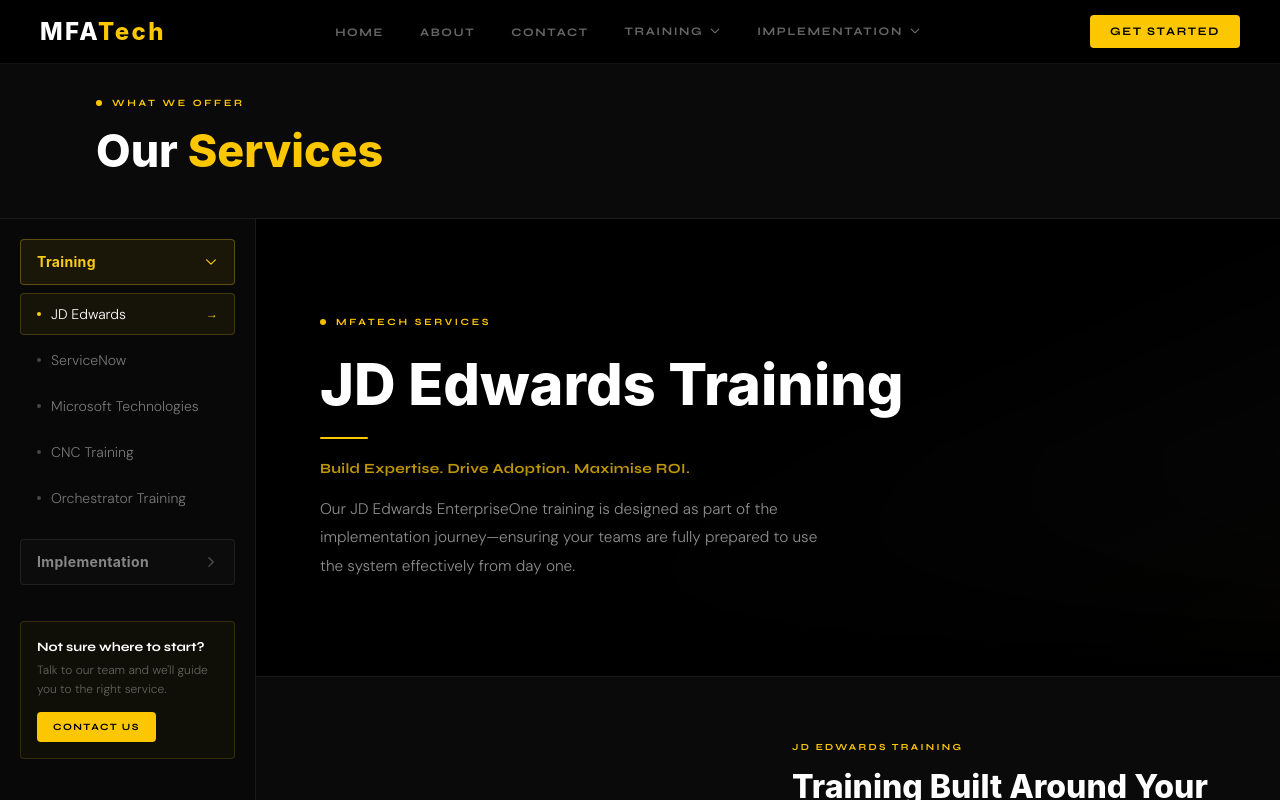
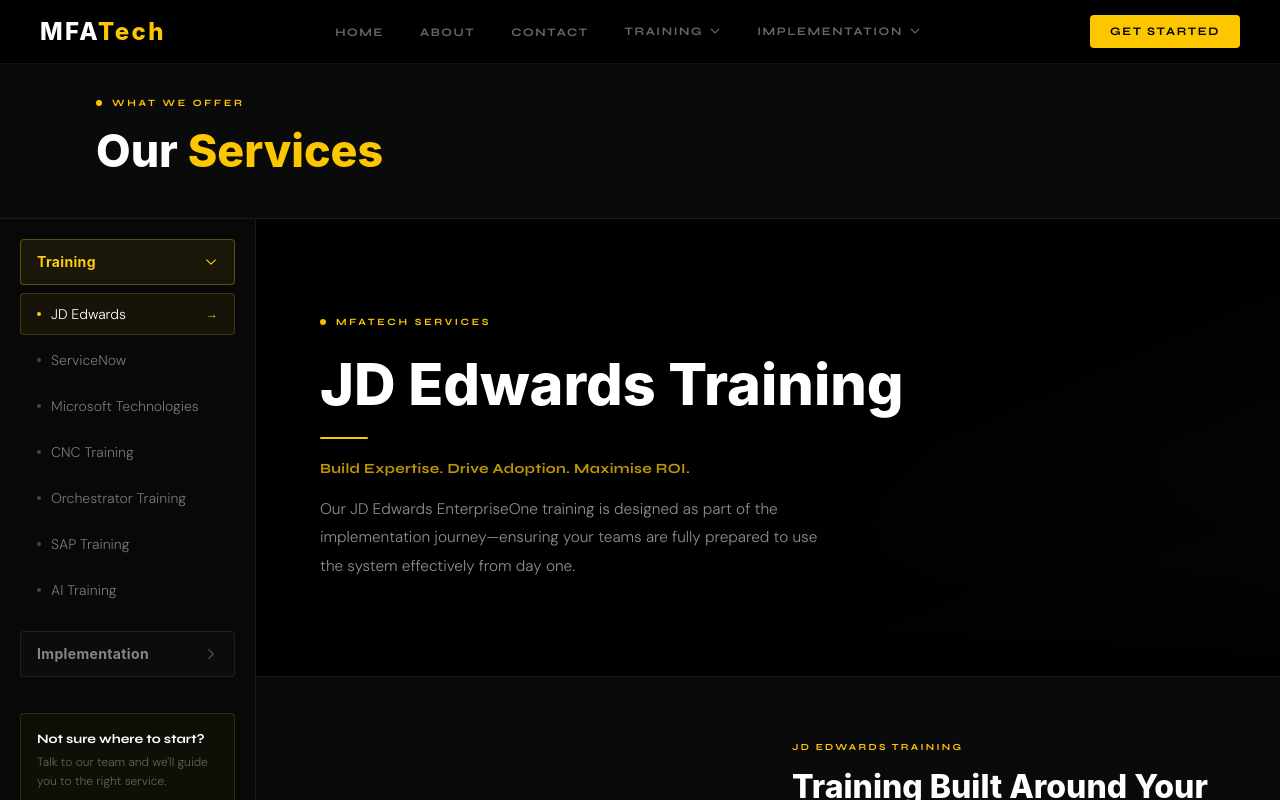
Before and after one commit to ashwin-vs/mfatech, a React (Vite) app: page /services in a window 1280 px wide. Shown: the top 800 px of the page. Built offline with nearby package versions, Linux system fonts and the light colour scheme.

Commit message:
new services

```diff
--- a/src/Contactus.jsx
+++ b/src/Contactus.jsx
@@ -53,6 +53,10 @@
     "JD Edwards Training",
     "ServiceNow Training",
     "Microsoft Technologies Training",
+    "CNC Training",
+    "Orchestrator Training",
+    "SAP Training",
+    "AI Training",
     "JD Edwards Implementation",
     "ServiceNow Implementation",
     "Microsoft Technologies Implementation",
--- a/src/Servicesdata.jsx
+++ b/src/Servicesdata.jsx
@@ -715,13 +715,274 @@
   ],
 }
 
+// ─────────────────────────────────────────────
+//  TRAINING — SAP
+// ─────────────────────────────────────────────
+export const trainingSAP = {
+  id: "training-sap",
+  label: "SAP Training",
+  category: "Training",
+  sections: [
+    {
+      id: "hero",
+      type: "hero",
+      data: {
+        title: "SAP Training",
+        subtitle: "Empower Teams. Improve Adoption. Maximise ERP Value.",
+        description:
+          "Our SAP training programs are designed to help organizations build confident, skilled users and administrators capable of managing and utilizing SAP systems effectively across business functions.",
+      },
+    },
 
+    {
+      id: "overview",
+      type: "two-column",
+      data: {
+        eyebrow: "SAP TRAINING",
+        title: "Practical SAP Training for Business and Technical Teams",
+        description:
+          "At MFATech, we provide structured SAP training tailored to your business processes, implementation goals, and operational requirements.\n\nOur programs focus on practical learning through real-world scenarios, hands-on exercises, and process-driven training aligned to your SAP environment.\n\nWhether you are preparing users for go-live, training administrators, or enabling technical teams, our approach ensures participants gain practical confidence and operational readiness.\n\nWhat We Deliver:",
+        image: {
+          src: "https://images.pexels.com/photos/3184339/pexels-photo-3184339.jpeg",
+          alt: "SAP Training",
+        },
+        features: [
+          "Functional and technical SAP training",
+          "Role-based end-user enablement",
+          "Hands-on practical workshops",
+          "SAP module-specific guidance",
+          "Business process and workflow training",
+          "Post-training support and knowledge transfer",
+        ],
+      },
+    },
+
+    {
+      id: "process",
+      type: "icon-cards",
+      data: {
+        title: "Our Training Approach",
+        subtitle:
+          "Structured learning designed for enterprise success",
+        cards: [
+          {
+            title: "Business Process Alignment",
+            description:
+              "Training is aligned with your operational workflows and SAP implementation processes.",
+          },
+          {
+            title: "Role-Based Learning",
+            description:
+              "Users receive targeted training based on their responsibilities and system usage.",
+          },
+          {
+            title: "Hands-On System Practice",
+            description:
+              "Participants gain practical experience using real SAP business scenarios.",
+          },
+          {
+            title: "Technical & Functional Enablement",
+            description:
+              "Training supports both business users and technical administration teams.",
+          },
+          {
+            title: "Go-Live Readiness",
+            description:
+              "We ensure users are prepared to operate confidently from day one.",
+          },
+        ],
+      },
+    },
+
+    {
+      id: "benefits",
+      type: "benefits",
+      data: {
+        title: "Business Benefits",
+        description:
+          "Why SAP training is critical for ERP success",
+        items: [
+          {
+            title: "Faster User Adoption",
+            description:
+              "Teams become productive quickly with structured training",
+          },
+          {
+            title: "Improved Operational Efficiency",
+            description:
+              "Users follow optimized business processes effectively",
+          },
+          {
+            title: "Reduced Support Dependency",
+            description:
+              "Well-trained users require less day-to-day support",
+          },
+          {
+            title: "Enhanced System Utilization",
+            description:
+              "Organizations maximize the value of SAP capabilities",
+          },
+          {
+            title: "Stronger Internal Expertise",
+            description:
+              "Build long-term in-house SAP knowledge and competency",
+          },
+        ],
+        additionalInfo:
+          "Our SAP training programs can be customized based on SAP modules, user roles, implementation phases, and organizational objectives.",
+      },
+    },
+
+    {
+      id: "cta",
+      type: "cta",
+      data: {
+        title: "Ready to Build SAP Expertise Across Your Organization?",
+        description:
+          "Let’s create a SAP training program tailored to your business and technical requirements.",
+        buttonText: "Get in Touch",
+      },
+    },
+  ],
+}
+
+
+// ─────────────────────────────────────────────
+//  TRAINING — AI
+// ─────────────────────────────────────────────
+export const trainingAI = {
+  id: "training-ai",
+  label: "AI Training",
+  category: "Training",
+  sections: [
+    {
+      id: "hero",
+      type: "hero",
+      data: {
+        title: "AI Training",
+        subtitle: "Build AI Skills. Drive Innovation. Transform Business Operations.",
+        description:
+          "Our AI training programs help organizations and professionals understand, adopt, and apply Artificial Intelligence technologies to improve productivity, decision-making, and digital transformation initiatives.",
+      },
+    },
+
+    {
+      id: "overview",
+      type: "two-column",
+      data: {
+        eyebrow: "AI TRAINING",
+        title: "Practical AI Training for Modern Businesses",
+        description:
+          "At MFATech, we deliver practical AI training designed for business users, technical teams, developers, and enterprise leaders.\n\nOur programs focus on real-world AI applications including automation, data analysis, generative AI, machine learning concepts, and AI-driven business workflows.\n\nWhether your goal is AI awareness, workforce upskilling, or technical capability building, our training provides hands-on learning tailored to your organizational needs.\n\nWhat We Deliver:",
+        image: {
+          src: "https://images.pexels.com/photos/8386440/pexels-photo-8386440.jpeg",
+          alt: "AI Training",
+        },
+        features: [
+          "Introduction to Artificial Intelligence concepts",
+          "Generative AI and automation training",
+          "AI tools and workflow integration",
+          "Hands-on practical exercises and use cases",
+          "Business-focused AI adoption strategies",
+          "AI best practices, ethics, and governance",
+        ],
+      },
+    },
+
+    {
+      id: "process",
+      type: "icon-cards",
+      data: {
+        title: "Our Training Approach",
+        subtitle:
+          "Structured learning designed for practical AI adoption",
+        cards: [
+          {
+            title: "AI Fundamentals",
+            description:
+              "Participants gain a strong understanding of AI concepts, terminology, and business applications.",
+          },
+          {
+            title: "Hands-On Learning",
+            description:
+              "Training includes practical exercises using modern AI tools and platforms.",
+          },
+          {
+            title: "Business Use Cases",
+            description:
+              "Real-world scenarios demonstrate how AI improves operations and decision-making.",
+          },
+          {
+            title: "Automation & Integration",
+            description:
+              "Teams learn how AI can automate workflows and enhance productivity.",
+          },
+          {
+            title: "Responsible AI Practices",
+            description:
+              "Training covers ethical AI usage, governance, and implementation best practices.",
+          },
+        ],
+      },
+    },
+
+    {
+      id: "benefits",
+      type: "benefits",
+      data: {
+        title: "Business Benefits",
+        description:
+          "Why AI training is essential for future-ready organizations",
+        items: [
+          {
+            title: "Improved Productivity",
+            description:
+              "AI-enabled workflows reduce manual effort and increase efficiency",
+          },
+          {
+            title: "Faster Decision-Making",
+            description:
+              "Teams leverage AI insights for smarter business decisions",
+          },
+          {
+            title: "Enhanced Innovation",
+            description:
+              "Organizations discover new opportunities through AI adoption",
+          },
+          {
+            title: "Workforce Upskilling",
+            description:
+              "Employees gain valuable future-focused technology skills",
+          },
+          {
+            title: "Accelerated Digital Transformation",
+            description:
+              "AI capabilities support long-term business modernization initiatives",
+          },
+        ],
+        additionalInfo:
+          "Our AI training programs can be customized for business users, developers, leadership teams, and enterprise digital transformation initiatives.",
+      },
+    },
+
+    {
+      id: "cta",
+      type: "cta",
+      data: {
+        title: "Ready to Build AI Capabilities in Your Organization?",
+        description:
+          "Let’s design an AI training program tailored to your business goals and workforce needs.",
+        buttonText: "Get in Touch",
+      },
+    },
+  ],
+}
 
 // ─────────────────────────────────────────────
 //  REGISTRY — keyed by category
 // ─────────────────────────────────────────────
 export const servicesRegistry = {
-  Training: [trainingJDE, trainingServiceNow, trainingMicrosoft, trainingJDECNC, trainingJDEOrchestrator],
+  Training: [trainingJDE, trainingServiceNow, trainingMicrosoft, trainingJDECNC, trainingJDEOrchestrator, trainingSAP, trainingAI],
   Implementation: [implementationJDE, implementationServiceNow, implementationMicrosoft],
 }
 
```
